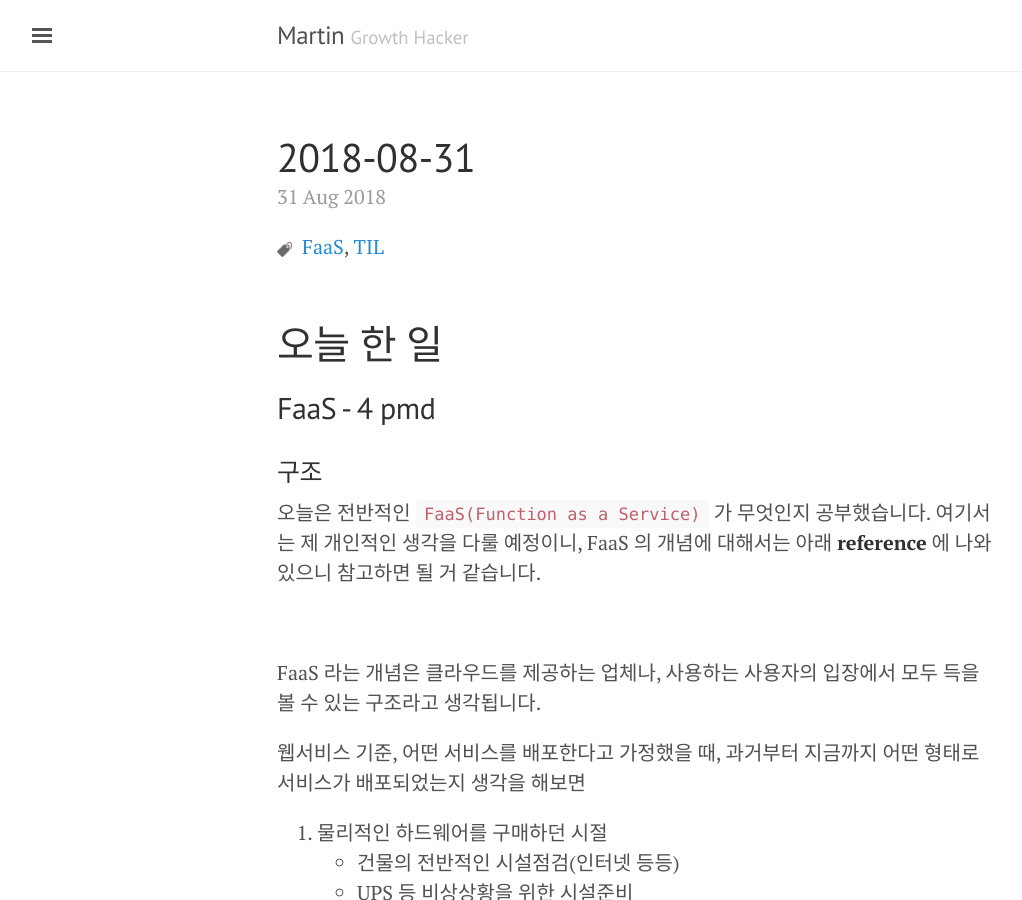
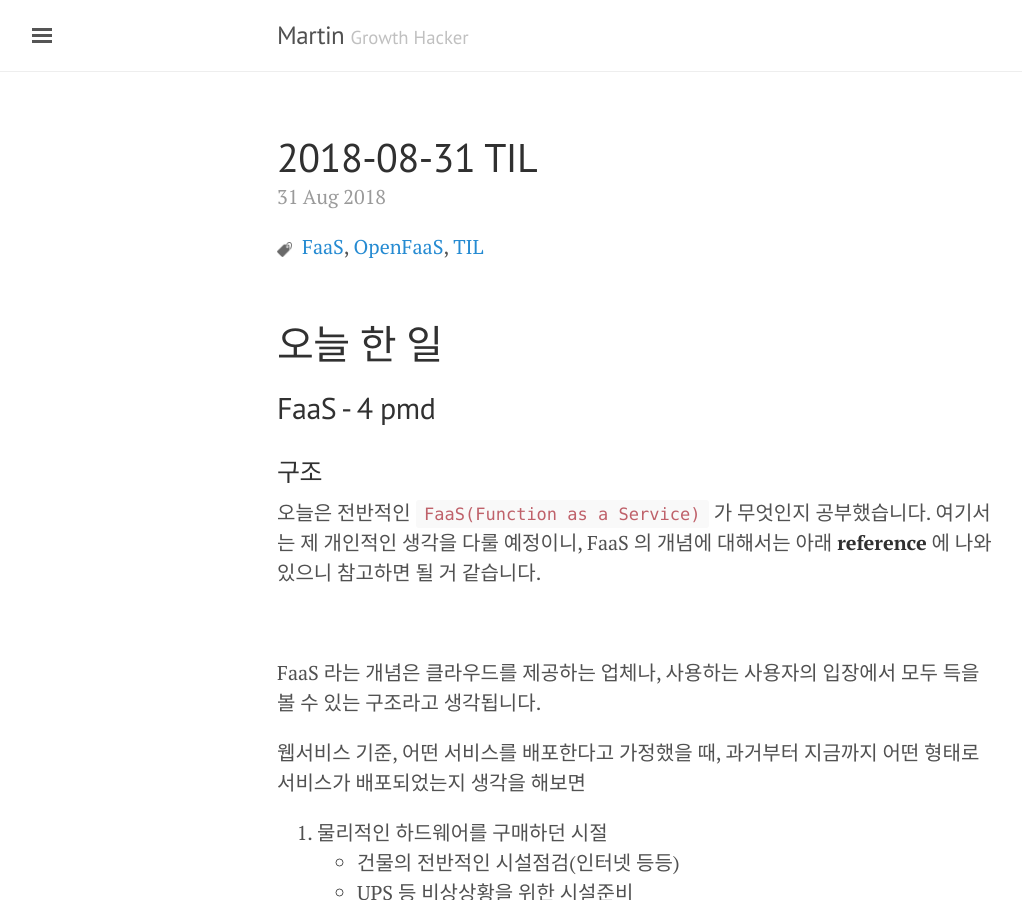
Before and after one commit to ssaru/jimheo.github.io, a Jekyll site: the page built from _posts/TIL/2018-08-31-TIL.md, in a window 1280 px wide and 900 px high. Shown: the whole window, without its empty margins (3-1025 px from the left). Built offline with Jekyll 4.4.1, drawn with Linux system fonts in a browser that asks for light colours; comment, search, counter and statistics services are not loaded.

Commit message:
1. title typo fixed

```diff
--- a/_posts/TIL/2018-08-31-TIL.md
+++ b/_posts/TIL/2018-08-31-TIL.md
@@ -1,10 +1,11 @@
 ---
 layout: post
-title: 2018-08-31
+title: 2018-08-31 TIL
 comments: true
 category: TIL
 tags:
 - FaaS
+- OpenFaaS
 - TIL
 
 ---
```
